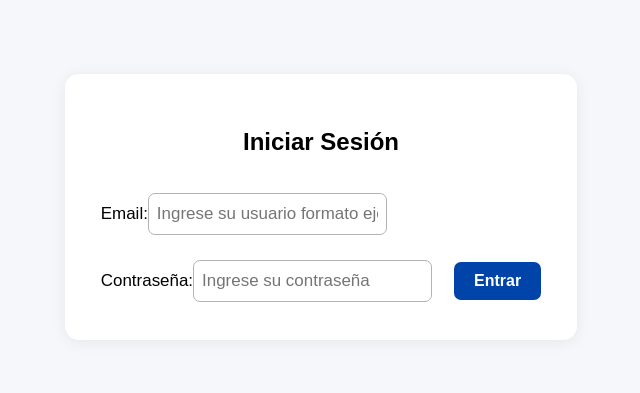
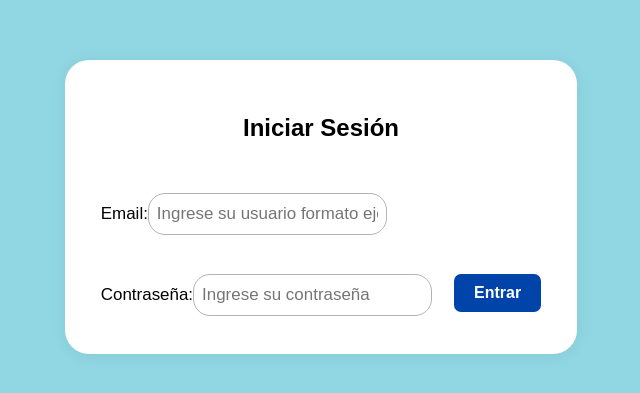
Before and after one commit to nestorguerram/react1, a React (Create React App) app: page /login in a window 1280 px wide. Shown: the part 193-586 px from the top of the page, without its empty margins (319-959 px from the left). Built offline with nearby package versions, Linux system fonts and the light colour scheme.

Commit message:
ajiste de css

```diff
--- a/src/App.css
+++ b/src/App.css
@@ -45,18 +45,18 @@
   display: flex;
   justify-content: center;
   align-items: center;
-  background: #f5f7fb;
+  background: #90d7e3;
 }
 
 .login-form {
   background: #fff;
   padding: 34px 36px;
-  border-radius: 14px;
+  border-radius: 24px;
   box-shadow: 0 2px 16px #0001;
   min-width: 320px;
   display: flex;
   flex-direction: column;
-  gap: 18px;
+  gap: 28px;
 }
 
 .login-form label {
@@ -74,10 +74,10 @@
 .login-form input[type="password"] {
   flex: 1;
   padding: 10px 8px;
-  border-radius: 7px;
+  border-radius: 17px;
   border: 1.5px solid #b3b3b3;
   font-size: 1em;
-  margin-top: 3px;
+  margin-top: 7px;
 }
 
 .input-error {
```
